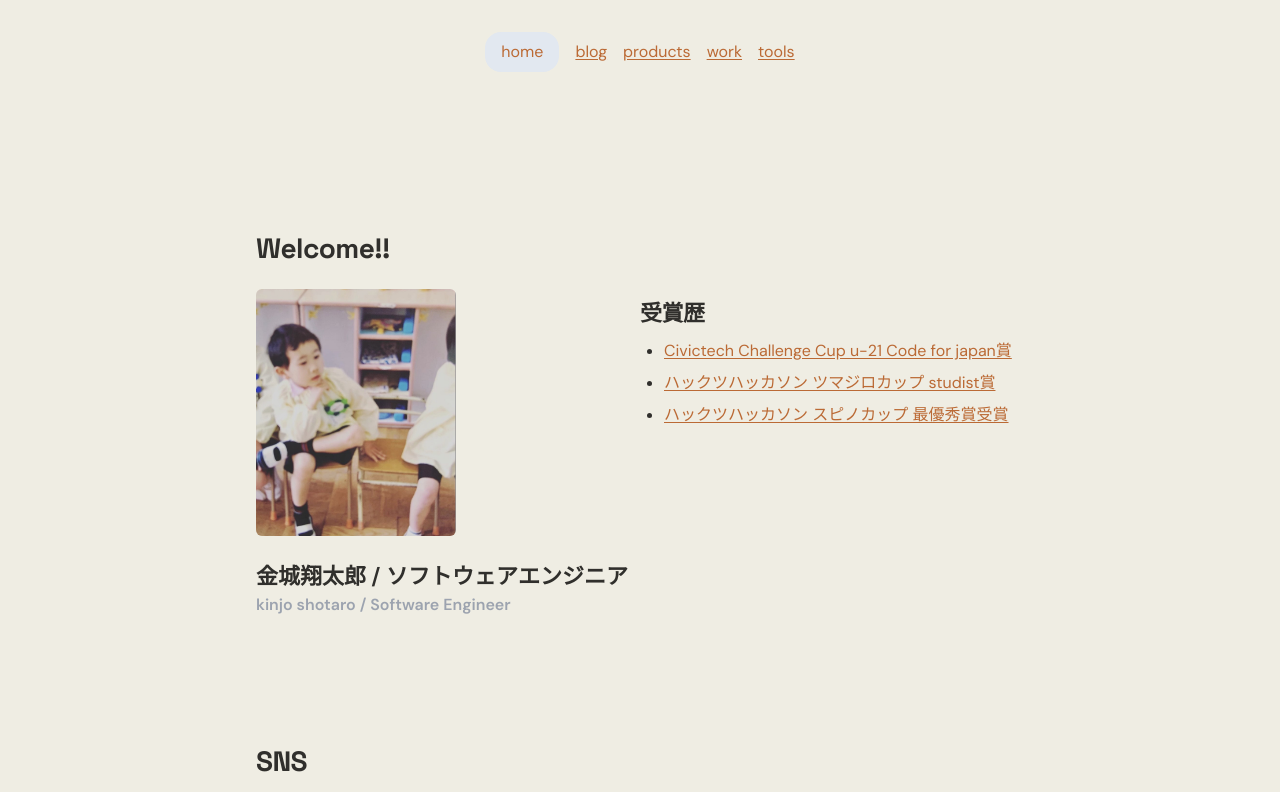
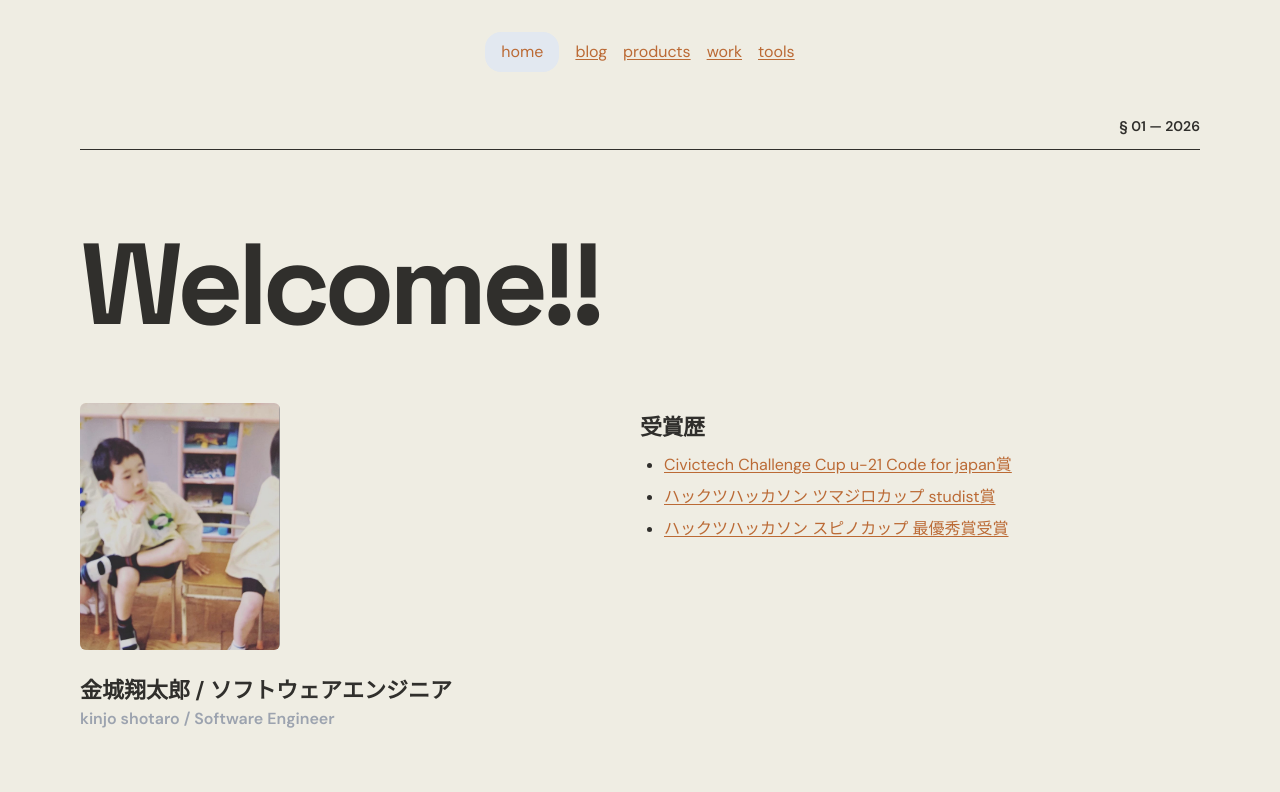
Before and after one commit to kinjo1130/portfolio-v4, a Next.js app: page / in a window 1280 px wide. Shown: the top 792 px of the page. Built offline with nearby package versions, Linux system fonts and the light colour scheme; no server answers.

Commit message:
fix: kinjo.me重複を解消しstrip左をeyebrowに

```diff
--- a/pages/layout.tsx
+++ b/pages/layout.tsx
@@ -1,23 +1,28 @@
 import { Footer } from "@/components/Footer";
 import { Header } from "@/components/Header";
 import Tooltip from "@/components/Tooltip";
-import { Info } from "lucide-react";
+import { Info, Rss } from "lucide-react";
+import { useRouter } from "next/router";
 import { useEffect, useState } from "react";
-import { Rss } from "lucide-react";
-import { useRouter } from "next/router";
+
 type Props = {
 	children: React.ReactNode;
 	title?: string;
+	eyebrow?: string;
+	issueNumber?: string;
 	tooltipText?: string;
 	className?: string;
+	hideTitleBlock?: boolean;
 };
 
-// title を props として追加します
 export default function Layout({
 	children,
 	title,
+	eyebrow,
+	issueNumber,
 	tooltipText,
 	className,
+	hideTitleBlock = false,
 }: Props) {
 	const [pageClass, setPageClass] = useState("");
 	const router = useRouter();
@@ -25,49 +30,58 @@ export default function Layout({
 		router.push("/api/feed");
 	};
 	const isBlogPath = router.pathname === "/blog";
+
 	useEffect(() => {
 		setPageClass("page-enter");
-    // return () => {
-    //   setPageClass("");
-    // }
 	}, []);
+
 	return (
-    <div
-      className={`min-h-screen bg-surface-page text-ink-primary ${className ?? ""}`}
-    >
+		<div className={`min-h-screen text-ink-primary ${className ?? ""}`}>
 			<div className="flex justify-center">
 				<Header />
 			</div>
-      <div className={`mx-10 lg:mx-auto mt-10 max-w-screen-md ${pageClass} `}>
-        {/* tooltip */}
-        {title && (
-          <div className="flex items-center mb-5 justify-between gap-2">
-            <div className="flex items-center gap-2">
-              <h1 className="font-bold text-2xl">{title}</h1>
+
+			<main className="px-6 md:px-12 lg:px-20 pb-32 max-w-wide mx-auto w-full">
+				{/* Issue meta strip — left: section eyebrow, right: issue number */}
+				<div className="flex items-baseline justify-between border-b border-ink-primary py-3 small-caps text-sm font-semibold text-ink-primary">
+					<span>{eyebrow ?? <span aria-hidden>&nbsp;</span>}</span>
+					<span className="tnum">{issueNumber ?? "§ 01 — 2026"}</span>
+				</div>
+
+				{/* Title block */}
+				{!hideTitleBlock && title && (
+					<section className="pt-12 md:pt-16 lg:pt-20 pb-12 lg:pb-16">
+						<div className="flex items-start justify-between gap-6">
+							<h1
+								className="jp-display font-black leading-[0.95] tracking-tighter ink-settle"
+								style={{ fontSize: "clamp(48px, 9vw, 120px)" }}
+							>
+								{title}
+							</h1>
+							<div className="flex items-center gap-3 pt-3 shrink-0">
 								{tooltipText && (
 									<Tooltip text={tooltipText}>
 										<Info size={20} />
 									</Tooltip>
 								)}
-            </div>
-            {/* RSS */}
 								{isBlogPath && (
-              <div className="flex justify-center">
 									<button
 										type="button"
-                  className="hover:bg-slate-200 px-3 py-2 rounded-2xl flex items-center gap-2"
+										className="small-caps text-sm font-semibold text-ink-primary border border-ink-primary px-3 py-1.5 flex items-center gap-2 hover:bg-ink-primary hover:text-paper transition-colors"
 										onClick={() => routeFeed()}
 									>
-                  <Rss size={20} />
+										<Rss size={14} />
 										RSS
 									</button>
-              </div>
 								)}
 							</div>
+						</div>
+					</section>
 				)}
 
-        {children}
-      </div>
+				<div className={pageClass}>{children}</div>
+			</main>
+
 			<div className="flex justify-center">
 				<Footer />
 			</div>
```
Lines whose indentation alone changed are shown as unchanged.
